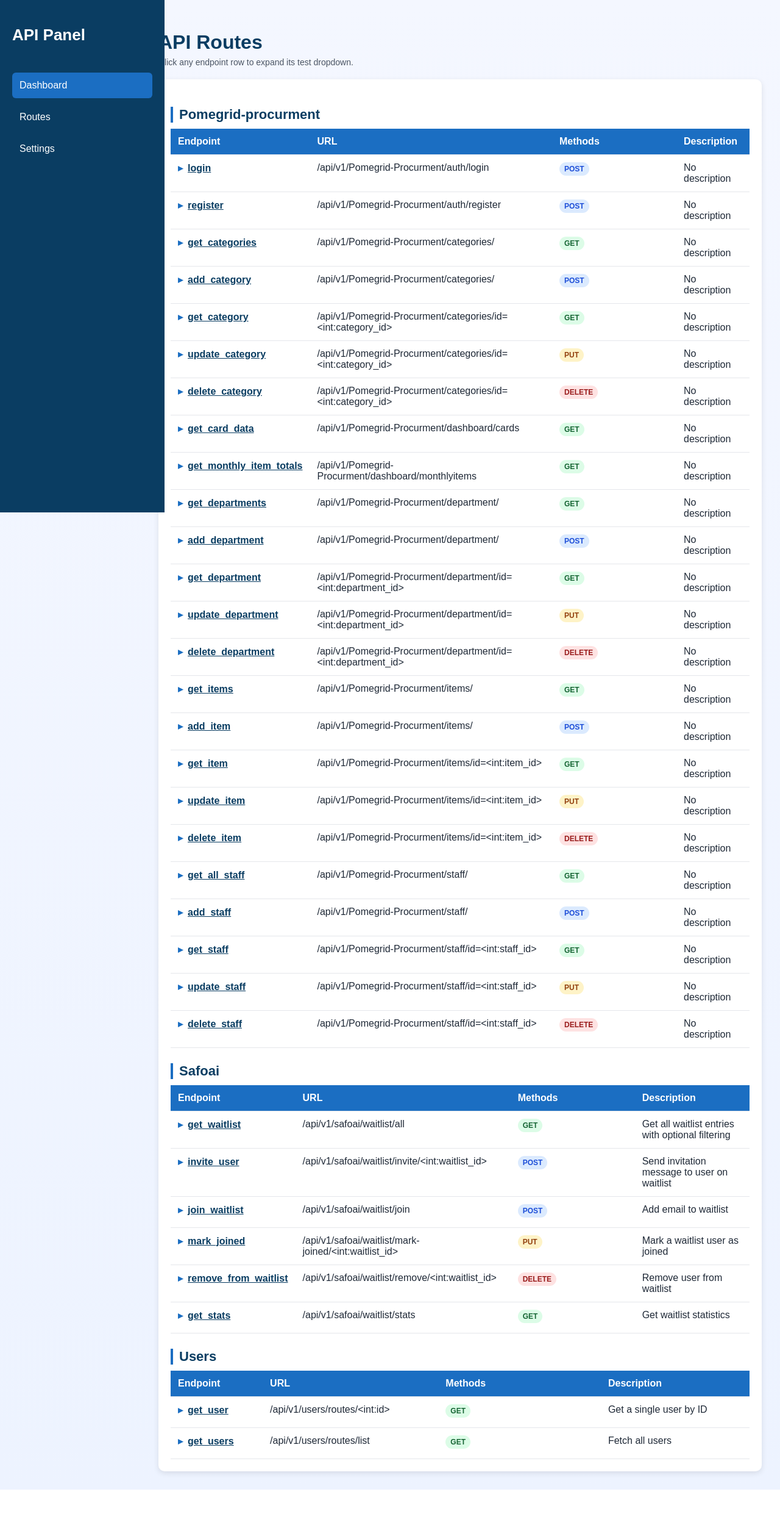
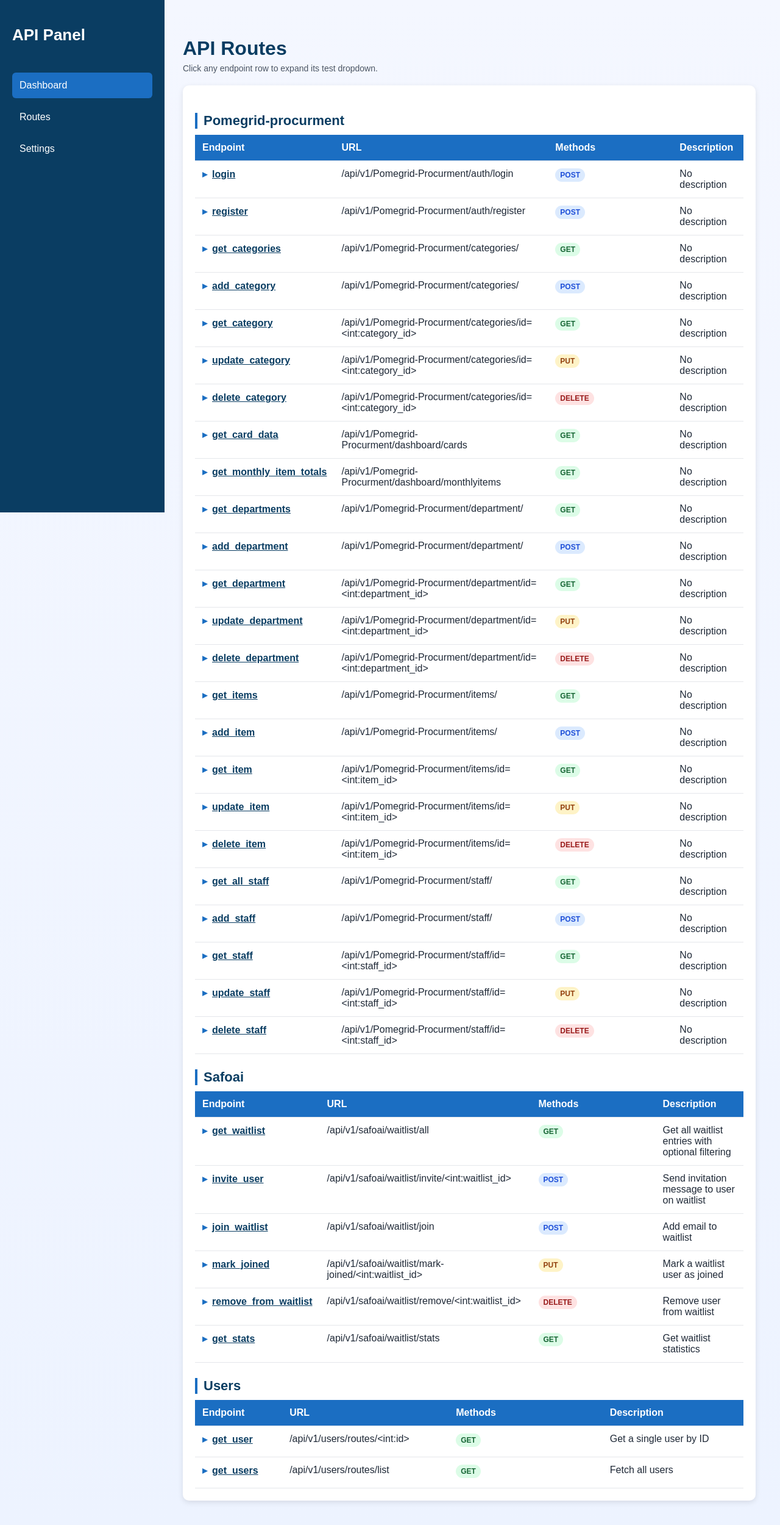
Before and after one commit to GodinBerto/deployment-container, a Flask app: page / in a window 1280 px wide. Shown: the whole page at 61% size. Before the commit the page ends 2442 px from the top, so only its background shows below. Run offline with Flask 3, Linux system fonts and the light colour scheme; parts of the project's set-up code (start-up, migrations or seed data) failed here and were passed over.

Commit message:
fixed spacing

```diff
--- a/static/css/styles.css
+++ b/static/css/styles.css
@@ -57,9 +57,8 @@
 /* MAIN CONTENT */
 .main-content {
   flex: 1;
-  margin-left: 230px;
-  width: calc(100% - 230px);
-  padding: 30px;
+  margin-left: 260px;
+  padding: 40px;
 }
 
 .title {
```
